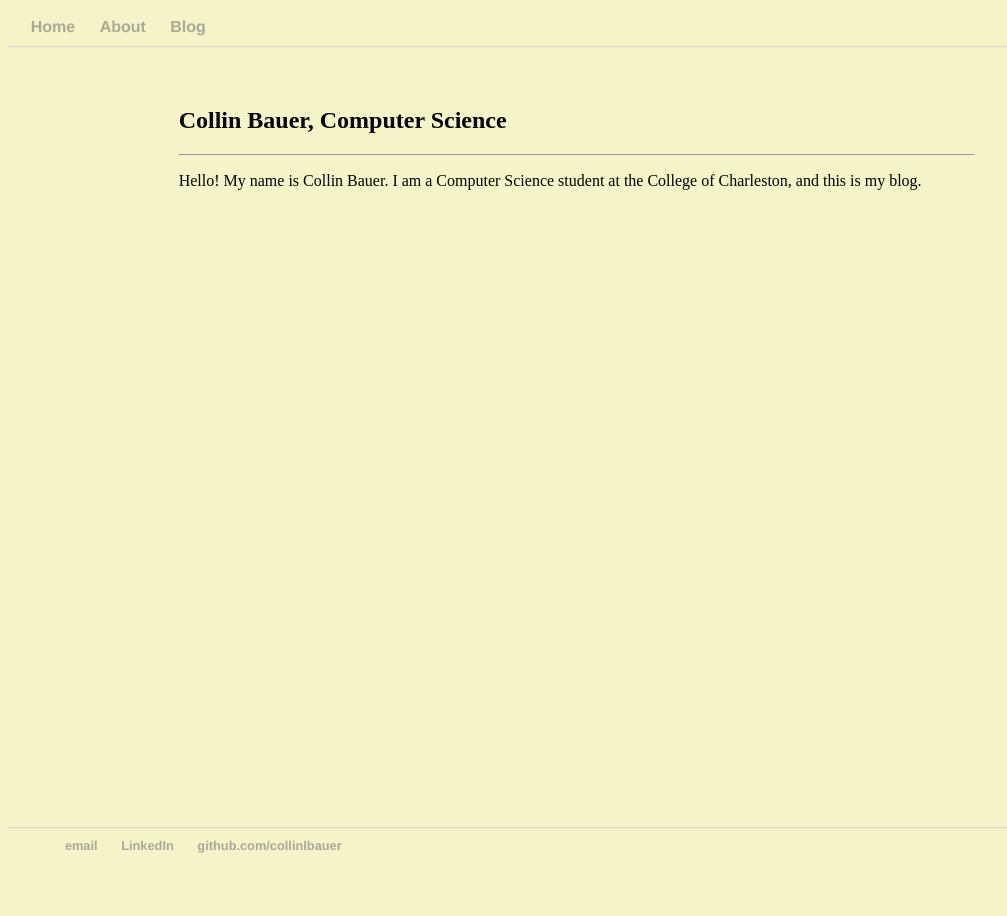
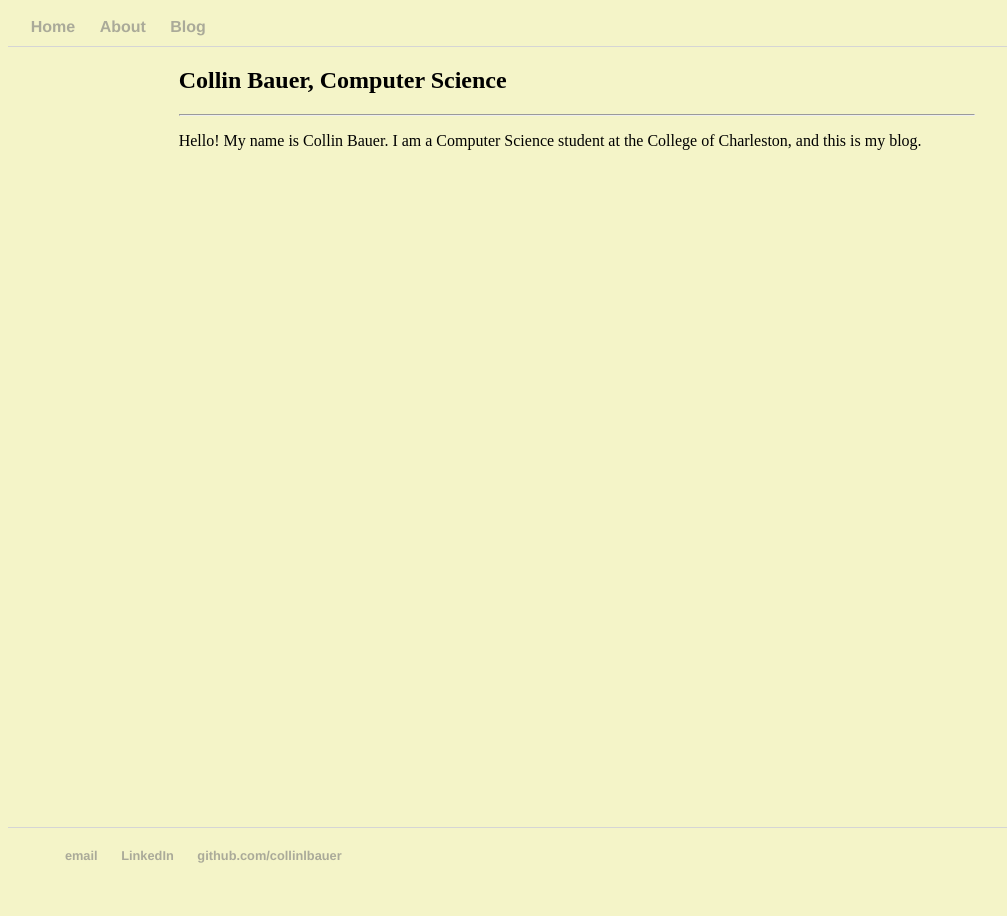
Before and after one commit to CollinLBauer/collinlbauer.github.io, a Jekyll site: the page built from index.md, in a window 1280 px wide. Shown: the whole page, without its empty margins (0-1007 px from the left). Built offline with Jekyll 4.4.1, drawn with Linux system fonts in a browser that asks for light colours.

Commit message:
broken CSS fix

```diff
--- a/css/main.css
+++ b/css/main.css
@@ -18,10 +18,10 @@ body {
 
 #content {      /* content container */
     min-height: 100%;
-    margin: 60px auto;
+    margin: 0px auto;
     width: 70%;
     position: relative;
-    padding-bottom: 60px; /* height of footer */
+    padding-bottom: 80px; /* height of footer */
 }
 
 #footer {       /* footer at the borrom of the page */
@@ -30,7 +30,7 @@ body {
     width: 100%;
     height: 60px;
     border-top: 1px solid #d5d5d5;
-    padding: 10px 5%;
+    padding: 20px 5% 0px;
     font-size: .8em;
 }
 
```
